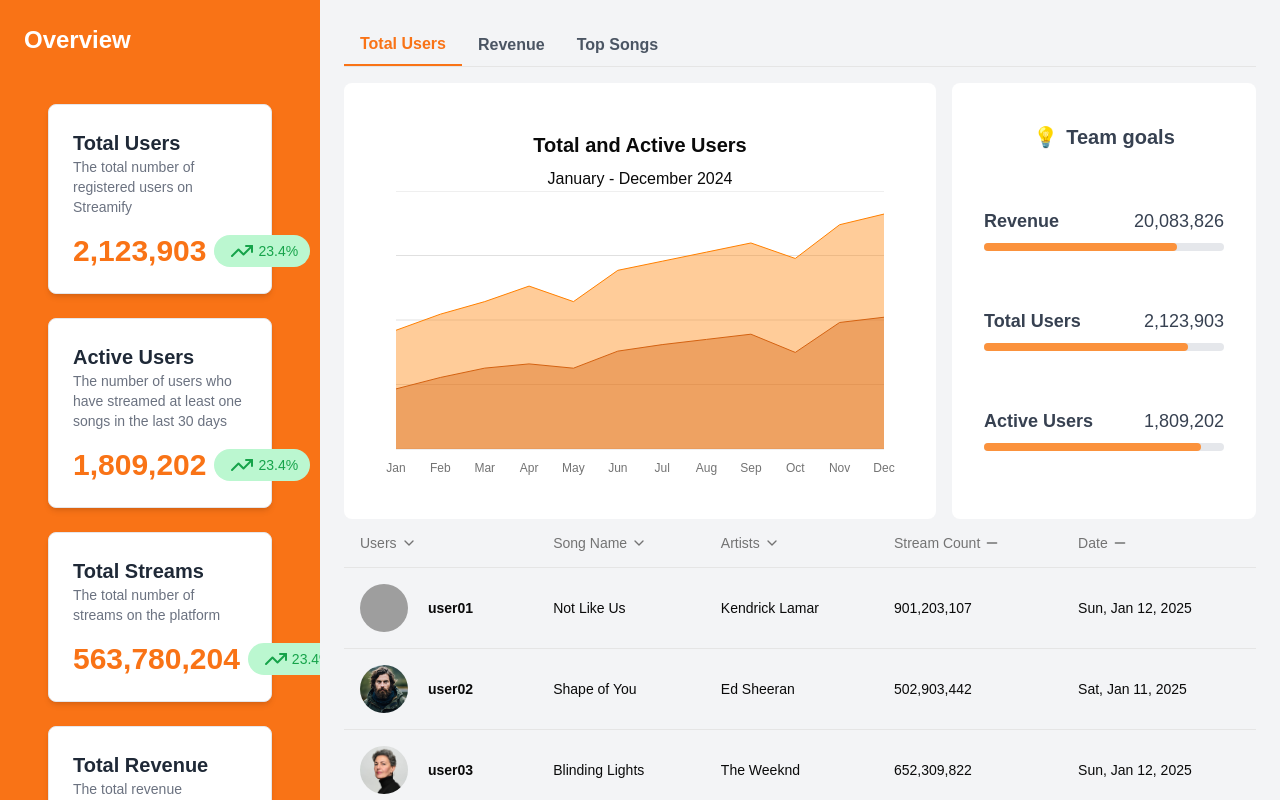
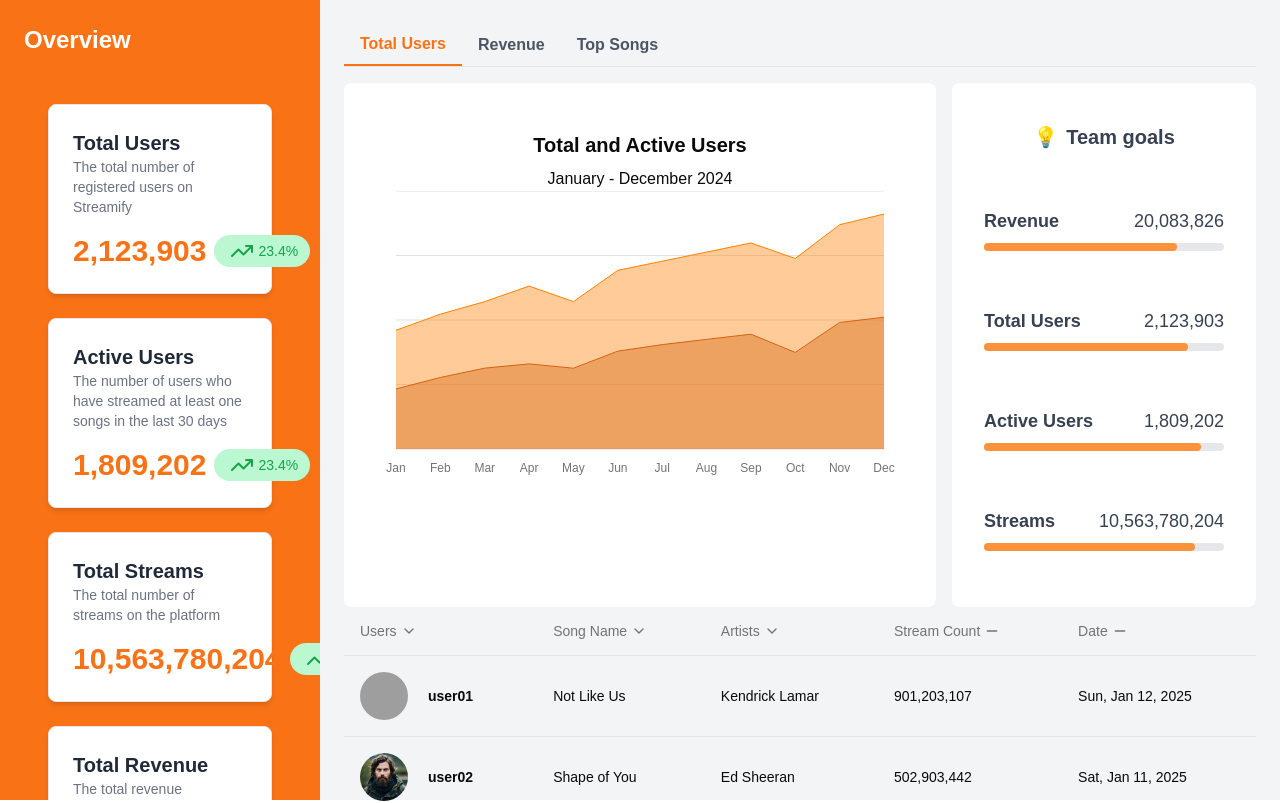
Before and after one commit to rto24/speedy-assessment, a Next.js app: page / in a window 1280 px wide. Shown: the top 803 px of the page. Built offline with nearby package versions, Linux system fonts and the light colour scheme; grey boxes are pictures that could not be loaded.

Commit message:
added streams to data for goal card

```diff
--- a/src/data/data.ts
+++ b/src/data/data.ts
@@ -19,7 +19,7 @@ export const dataCardMatrics = {
     description: "The total number of streams on the platform",
     changePercentage: 23.4,
     changeType: 'increase',
-    value: "563,780,204",
+    value: "10,563,780,204",
   },
   totalRevenue: {
     title: "Total Revenue",
@@ -207,5 +207,6 @@ export const recentStreams = [
 export const goals = [
   { label: "Revenue", value: 20083826, max: 25000000 },
   { label: "Total Users", value: 2123903, max: 2500000 },
-  { label: "Active Users", value: 1809202, max: 2000000 }
+  { label: "Active Users", value: 1809202, max: 2000000 },
+  { label: "Streams", value: 10563780204, max: 12000000000}
 ];
```
